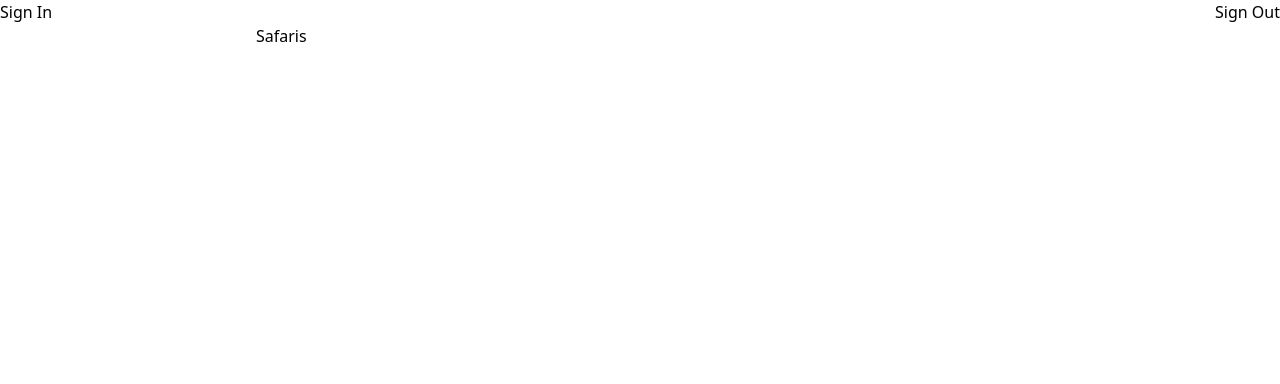
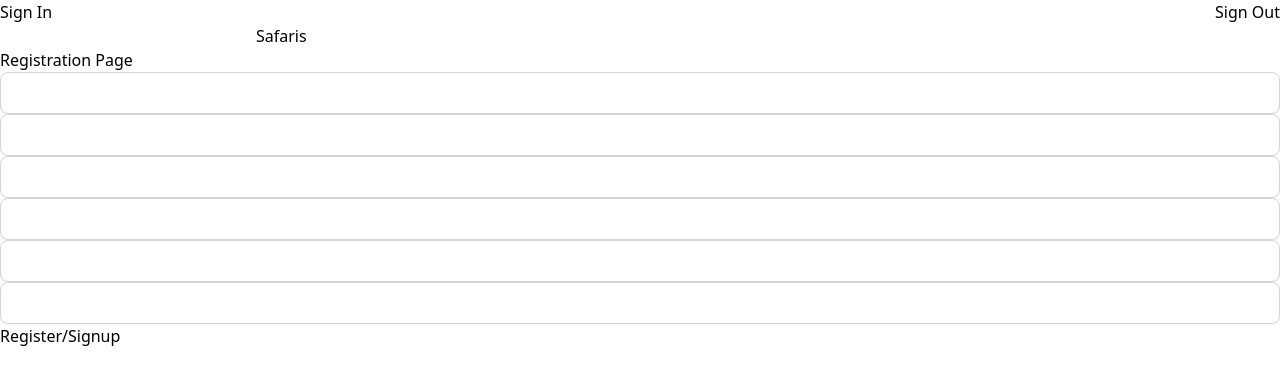
Before and after one commit to henokkhm/microverse-module-6-safari-booking-frontend, a React (Create React App) app: page / in a window 1280 px wide. Shown: the top 384 px of the page. Built offline with nearby package versions, Linux system fonts and the light colour scheme.

Commit message:
Render registration profile to App

```diff
--- a/src/App.js
+++ b/src/App.js
@@ -1,11 +1,13 @@
 import { BrowserRouter } from 'react-router-dom';
 import MyRoutes from './components/MyRoutes';
+import Registration from './components/Registration';
 
 function App() {
   return (
     <>
       <BrowserRouter>
         <MyRoutes />
+        <Registration />
       </BrowserRouter>
     </>
   );
```
Also changed, not shown: src/components/Registration.js (line endings or trailing spaces).
